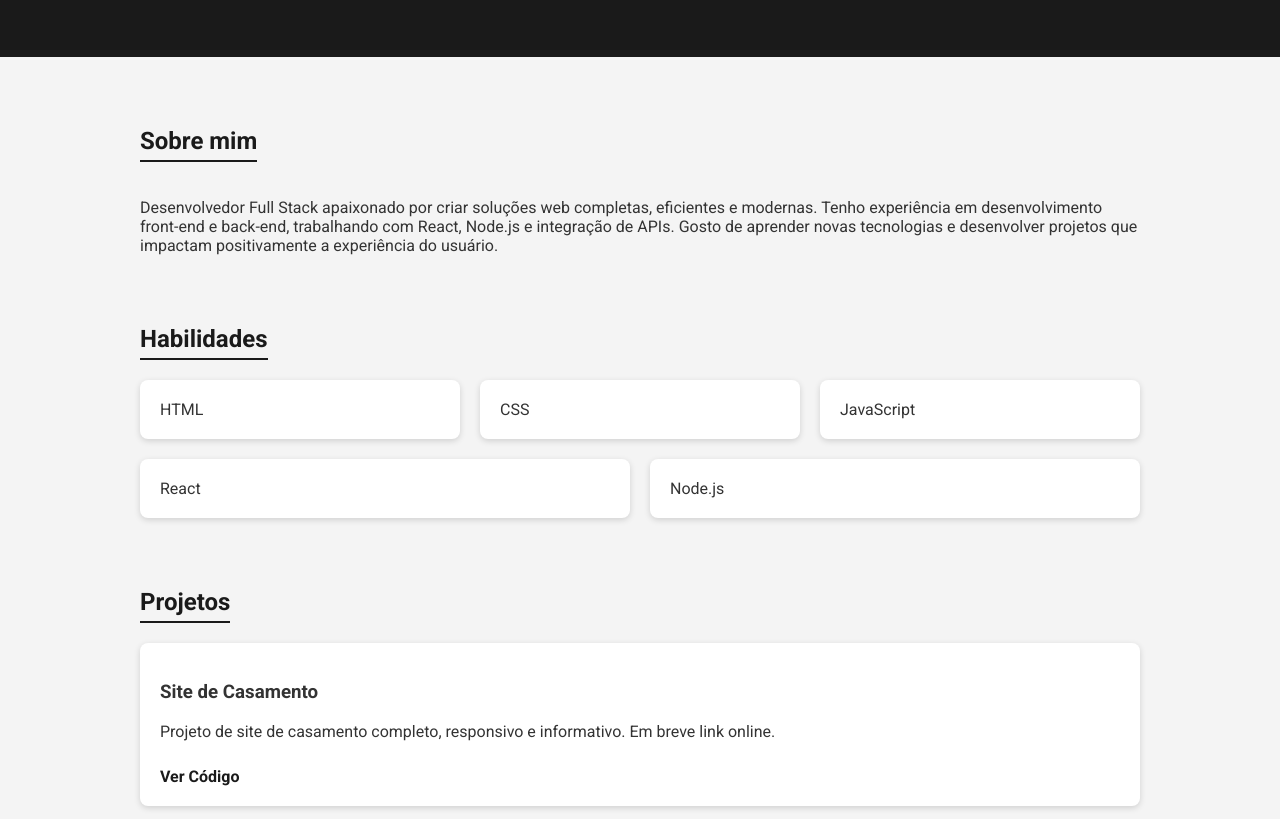
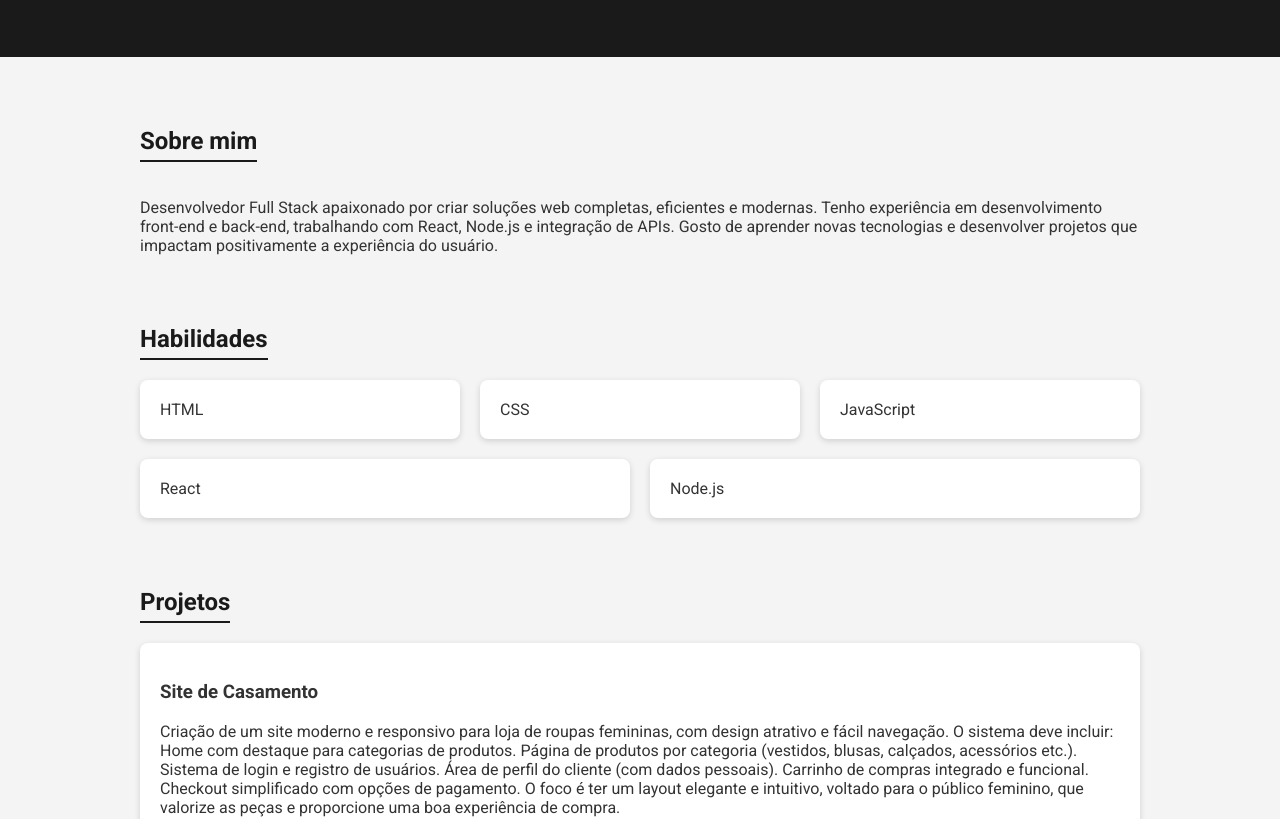
Before and after one commit to thiago-fernandesdev/portfolio, a plain HTML site: page index.html in a window 1280 px wide. Shown: the part 143-962 px from the top of the page. Drawn offline with Linux system fonts and the light colour scheme.

Commit message:
Update index.html

```diff
--- a/index.html
+++ b/index.html
@@ -95,8 +95,16 @@
     <div class="projects">
       <div class="project">
         <h3>Site de Casamento</h3>
-        <p>Projeto de site de casamento completo, responsivo e informativo. Em breve link online.</p>
-        <a href="#">Ver Código</a>
+        <p>Criação de um site moderno e responsivo para loja de roupas femininas, com design atrativo e fácil navegação.
+O sistema deve incluir:
+Home com destaque para categorias de produtos.
+Página de produtos por categoria (vestidos, blusas, calçados, acessórios etc.).
+Sistema de login e registro de usuários.
+Área de perfil do cliente (com dados pessoais).
+Carrinho de compras integrado e funcional.
+Checkout simplificado com opções de pagamento.
+O foco é ter um layout elegante e intuitivo, voltado para o público feminino, que valorize as peças e proporcione uma boa experiência de compra.</p>
+        <a href="#">Ver Projeto</a>
       </div>
     </div>
   </section>
```
